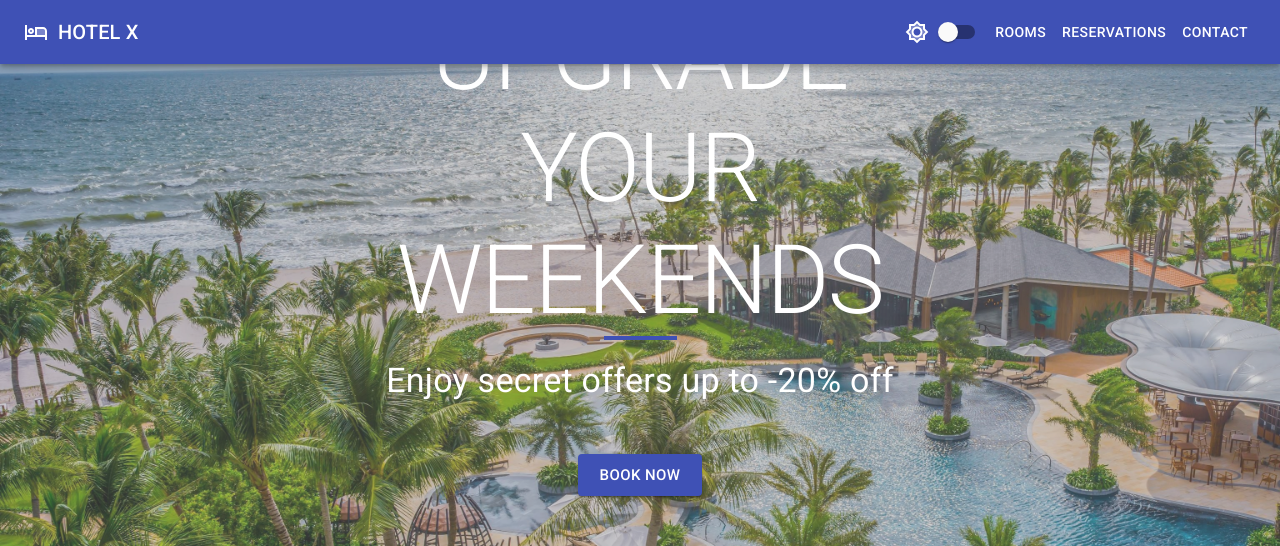
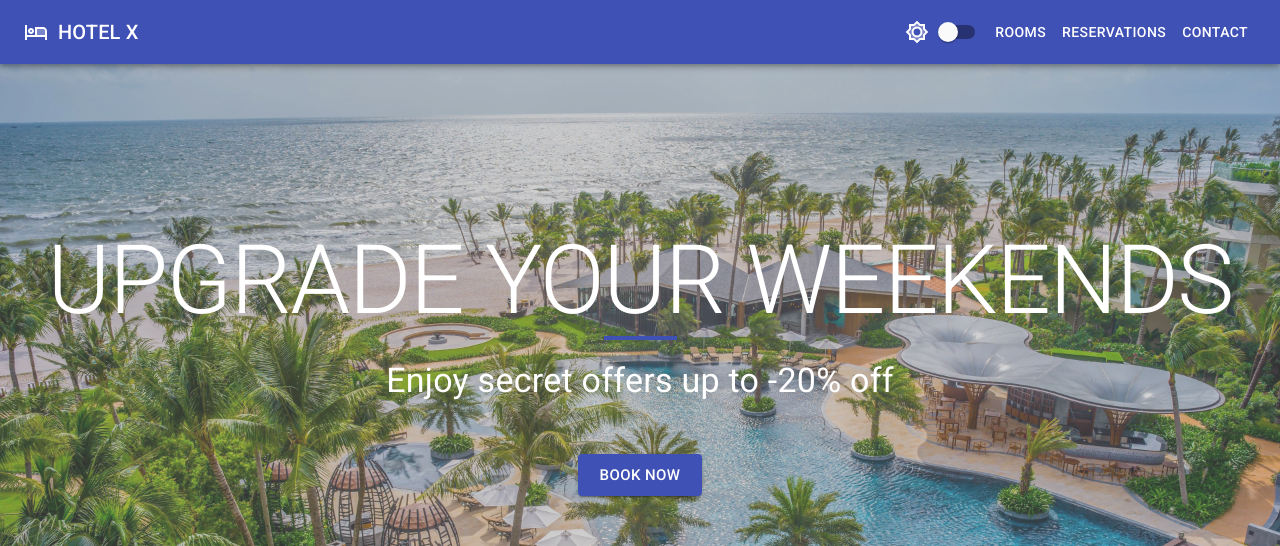
Before and after one commit to pannachow/hotel-x, a React (Create React App) app: page / in a window 1280 px wide. Shown: the top 546 px of the page. Built offline with nearby package versions, Linux system fonts and the light colour scheme.

Commit message:
fix banner

```diff
--- a/src/App.js
+++ b/src/App.js
@@ -1,26 +1,12 @@
 import React,  { useState }  from "react";
 import AppBar from "./components/AppBar";
-import Banner from "./components/Banner";
 import Footer from "./components/Footer";
-import ProductCategories from "./components/ProductCategories";
-
+import Home from "./views/Home";
 import useMediaQuery from '@material-ui/core/useMediaQuery';
 import { createMuiTheme, ThemeProvider } from '@material-ui/core/styles';
-import CssBaseline from '@material-ui/core/CssBaseline';
-import { makeStyles } from "@material-ui/core/styles";
-
-const useStyles = makeStyles((theme) => ({
-  main: {
-    // flexGrow: 1,
-    // flexShrink: 0,
-  },
-  footer: {
-    flexShrink: 0,
-  }
-}));
+import { CssBaseline } from "@material-ui/core";
 
 function App() {
-  const classes = useStyles();
   const [darkMode, setDarkMode] = useState(useMediaQuery('(prefers-color-scheme: dark)'));
 
   const theme = React.useMemo(
@@ -35,14 +21,10 @@ function App() {
 
   return (
     <ThemeProvider theme={theme}>
-      <CssBaseline/>
+      <CssBaseline />
       <AppBar darkMode={darkMode} setDarkMode={setDarkMode} />
-        <Banner />
-        <ProductCategories />
-      <section className={classes.footer}>
+        <Home />
         <Footer />
-      </section>
-
     </ThemeProvider>
   );
 }
--- a/src/components/AppBar.js
+++ b/src/components/AppBar.js
@@ -31,7 +31,7 @@ export default function ButtonAppBar({ darkMode, setDarkMode }) {
 
   return (
     <div className={classes.root}>
-      <AppBar>
+      <AppBar position="fixed">
         <Toolbar>
         <HotelTwoToneIcon/>
           <Typography variant="h6" className={classes.title}>
@@ -52,6 +52,7 @@ export default function ButtonAppBar({ darkMode, setDarkMode }) {
           <Button color="inherit">Contact</Button>
         </Toolbar>
       </AppBar>
+      <Toolbar />
     </div>
   );
 }
--- a/src/components/Banner.js
+++ b/src/components/Banner.js
@@ -1,4 +1,5 @@
 import React from "react";
+import Box from "@material-ui/core/Box";
 import Container from "@material-ui/core/Container";
 import Button from "@material-ui/core/Button";
 import Typography from "@material-ui/core/Typography";
@@ -14,29 +15,31 @@ const useStyles = makeStyles((theme) => ({
   },
 }));
 
-export default function SimpleContainer() {
+export default function Banner() {
   const classes = useStyles();
   return (
-    <>
+    <div style={{position: "relative"}}>
       <Container
-        maxWidth="sm"
-        style={{ textAlign: "center", color: "white" }}
+        style={{
+          height: "80vh",
+          textAlign: "center",
+          color: "white",
+        }}
       >
-        <Typography variant="h1" component="h1">
-          UPGRADE YOUR WEEKENDS
-        </Typography>
-        <span className={classes.underline}></span>
-        <br/>
-        <Typography variant="h4" component="h4" gutterBottom>
+        <Box py={20}>
+          <Typography variant="h1">UPGRADE YOUR WEEKENDS</Typography>
+          <span className={classes.underline}></span>
+          <br />
+          <Typography variant="h4" gutterBottom>
             Enjoy secret offers up to -20% off
-        </Typography>
-        <br/>
-        <br/>
-        <Button variant="contained" color="primary" size="large">
-          Book Now
-        </Button>
+          </Typography>
+          <br />
+          <br />
+          <Button variant="contained" color="primary" size="large">
+            Book Now
+          </Button>
 
-        <div
+          {/* <div
           style={{
             backgroundImage: "url(banner.jpeg)",
             // height: "100vh",
@@ -50,8 +53,22 @@ export default function SimpleContainer() {
             zIndex: -2,
             backgroundSize: "cover",
           }}
-        ></div>
+        ></div> */}
+        </Box>
       </Container>
-    </>
+      <div
+        style={{
+          position: "absolute",
+          top: 0,
+          width: "100%",
+          zIndex: -2,
+          backgroundImage: "url(banner.jpeg)",
+          backgroundSize: "cover",
+          opacity: 0.8,
+          filter: "brightness(80%)",
+          height: "80vh",
+        }}
+      ></div>
+    </div>
   );
 }
--- a/src/index.css
+++ b/src/index.css
@@ -12,11 +12,11 @@ code {
     monospace;
 }
 
-html, body, #root {
+/* html, body, #root {
   height: 100%;
 }
 
 #root {
   display: flex;
   flex-direction: column;
-}
+} */
--- /dev/null
+++ b/src/views/Home.js
@@ -0,0 +1,11 @@
+import Banner from "../components/Banner";
+import ProductCategories from "../components/ProductCategories";
+
+export default function Home() {
+    return (
+        <>
+            <Banner />
+            <ProductCategories />
+        </>
+    );
+}
```
Also changed, not shown: 1 other file (tests, documents, lock files or other folders).
